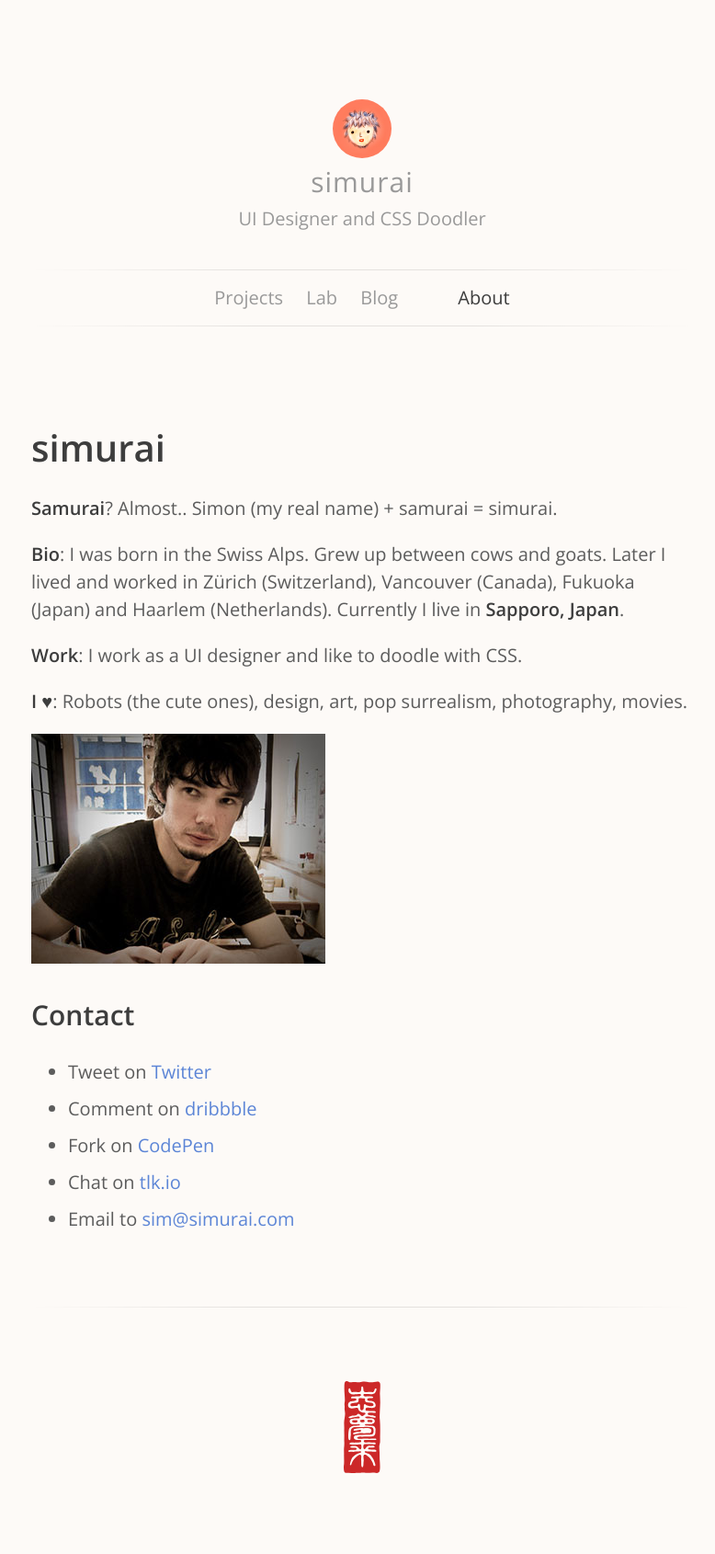
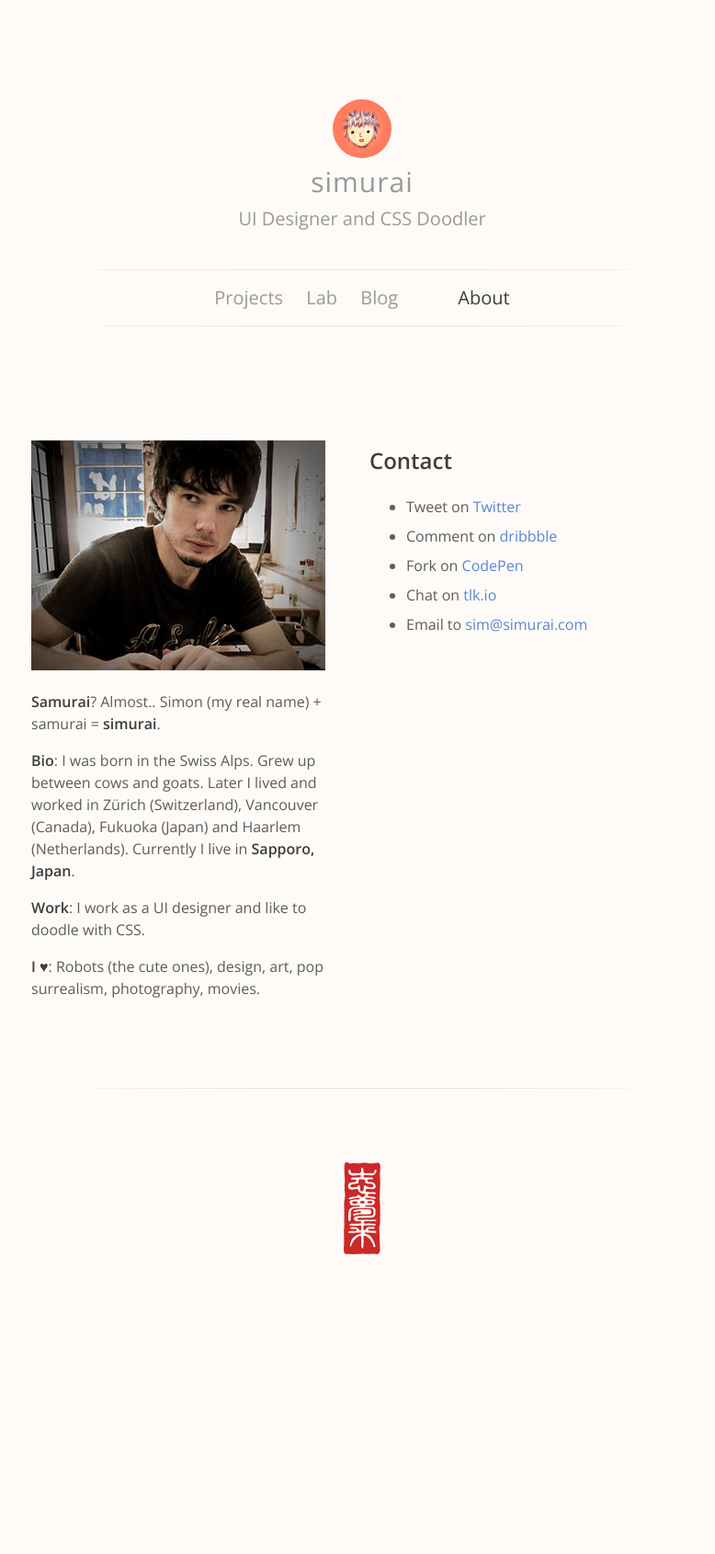
Before and after one commit to simurai/simurai.com, a Jekyll site: the page built from about/index.md, in a window 1280 px wide. Shown: the whole page at 92% size, without its empty margins (246-1024 px from the left). Built offline with Jekyll 4.4.1, drawn with Linux system fonts in a browser that asks for light colours; Markdown is read by kramdown in place of the engine named in the settings; after the commit the page ends 1452 px from its top, so only the background shows below that.

Commit message:
Add 2 columns to about

```diff
--- a/_config.yml
+++ b/_config.yml
@@ -1,3 +1,5 @@
+# Config -----------------------------
+
 name: simurai
 description: Blog about simurai's work and CSS doodles
 url: http://simurai.com
@@ -6,6 +8,21 @@ permalink: /:categories/:year/:month/:day/:title
 
 markdown: redcarpet
 redcarpet:
-  extensions: ["no_intra_emphasis", "fenced_code_blocks", "autolink", "tables", "with_toc_data"]
+  extensions: ["no_intra_emphasis", "fenced_code_blocks", "disable_indented_code_blocks", "autolink", "tables", "with_toc_data"]
+
+
+
+# Some tests -----------------------------
+
+# markdown: rdiscount
+# rdiscount:
+#   extensions:
+#     - autolink      # greedily urlify links
+#     - footnotes     # footnotes
+#     - smart         # typographic substitutions with SmartyPants
+
+#kramdown:
+#  parse_block_html: true
+
 
 # exclude: [archive, cursor-monster, letter-heads]
--- /dev/null
+++ b/_layouts/page-cols.html
@@ -0,0 +1,11 @@
+---
+
+layout: default
+
+---
+
+<main class="page has-cols">
+
+    {{content}}
+
+</main>
--- a/_sass/page.scss
+++ b/_sass/page.scss
@@ -3,3 +3,21 @@
 .page {
 
 }
+
+
+/* Columns ----------------------------------------- */
+
+.page.has-cols {
+    @media (min-width: $break-) {
+        font-size: .8em;
+        -webkit-column-count: 2;
+        column-count: 2;
+    }
+}
+
+.page-col {
+    //-webkit-column-break-inside: avoid;
+    //column-break-inside: avoid;
+    -webkit-column-break-after: always;
+    column-break-after: always;
+}
--- a/about/index.md
+++ b/about/index.md
@@ -1,14 +1,16 @@
 ---
 
-layout: page
+layout: page-cols
 nav: about
 title: About simurai
 
 ---
 
-# simurai
+<div class="page-col">{% capture m %}
 
-__Samurai__? Almost.. Simon (my real name) + samurai = simurai.
+![simurai about](/img/simurai-about.jpg)
+
+__Samurai__? Almost.. Simon (my real name) + samurai = __simurai__.
 
 __Bio__: I was born in the Swiss Alps. Grew up between cows and goats. Later I lived and worked in Zürich (Switzerland), Vancouver (Canada), Fukuoka (Japan) and Haarlem (Netherlands). Currently I live in __Sapporo, Japan__.
 
@@ -16,8 +18,10 @@ __Work__: I work as a UI designer and like to doodle with CSS.
 
 __I ♥__: Robots (the cute ones), design, art, pop surrealism, photography, movies.
 
-![simurai about](/img/simurai-about.jpg)
+{% endcapture %}{{ m | markdownify }}</div>
 
+
+<div class="page-col">{% capture m %}
 
 ## Contact
 
@@ -26,3 +30,5 @@ __I ♥__: Robots (the cute ones), design, art, pop surrealism, photography, mov
 * Fork on [CodePen](http://codepen.io/simurai)
 * Chat on [tlk.io](http://tlk.io/simurai)
 * Email to [sim@simurai.com](mailto:sim@simurai.com)
+
+{% endcapture %}{{ m | markdownify }}</div>
```
